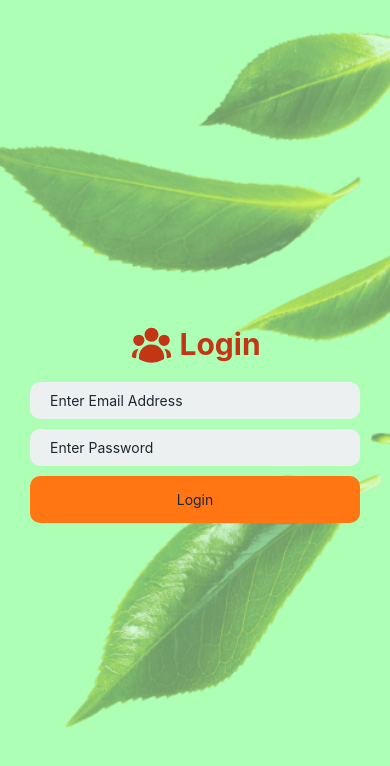
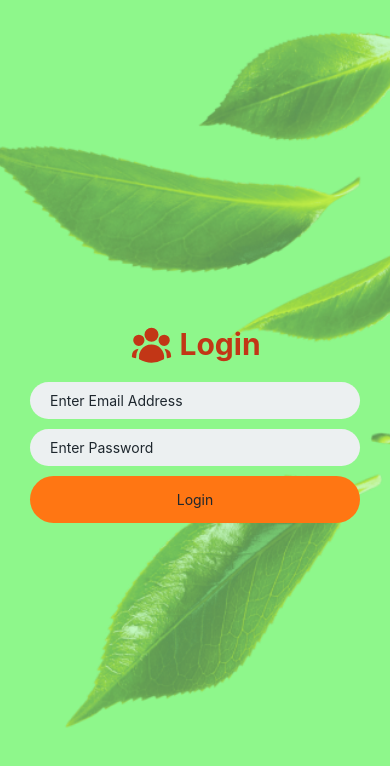
Before and after one commit to wahsandaruwan/tea_mobile_frontend, a React Native app: screen /Login in a window 390 px wide. Shown: the top 766 px of the page. Built offline with nearby package versions, Linux system fonts and the light colour scheme.

Commit message:
Updated code

```diff
--- a/src/constants/Colors.js
+++ b/src/constants/Colors.js
@@ -2,7 +2,7 @@
 const Colors = {
   primary: "#44bd32",
   secondary: "#c23616",
-  ternary: "#AEFFB6",
+  ternary: "#8ef78b",
   light: "#ecf0f1",
   orange: "#FF7613",
   dark: "#1e272e",
--- a/src/screens/Login.js
+++ b/src/screens/Login.js
@@ -78,7 +78,7 @@ export default function Login({ navigation }) {
               placeholder="Enter Email Address"
               style={{
                 width: "100%",
-                borderRadius: 10,
+                borderRadius: 30,
                 backgroundColor: Colors.light,
                 color: Colors.dark,
                 paddingVertical: 10,
@@ -91,7 +91,7 @@ export default function Login({ navigation }) {
               secureTextEntry={true}
               style={{
                 width: "100%",
-                borderRadius: 10,
+                borderRadius: 30,
                 backgroundColor: Colors.light,
                 color: Colors.dark,
                 paddingVertical: 10,
@@ -105,7 +105,7 @@ export default function Login({ navigation }) {
                 backgroundColor: Colors.orange,
                 paddingVertical: 15,
                 paddingHorizontal: 20,
-                borderRadius: 10,
+                borderRadius: 30,
               }}
               onPress={() => navigation.navigate("InnerNav")}
             >
--- a/src/screens/Welcome.js
+++ b/src/screens/Welcome.js
@@ -55,7 +55,7 @@ export default function Welcome({ navigation }) {
               style={{
                 paddingVertical: 15,
                 paddingHorizontal: 20,
-                borderRadius: 10,
+                borderRadius: 30,
                 backgroundColor: Colors.orange,
               }}
               onPress={() => navigation.navigate("Login")}
--- a/src/screens/Withering.js
+++ b/src/screens/Withering.js
@@ -58,7 +58,7 @@ export default function Withering({ navigation }) {
                 backgroundColor: Colors.orange,
                 paddingVertical: 15,
                 paddingHorizontal: 30,
-                borderRadius: 10,
+                borderRadius: 30,
               }}
               onPress={() => navigation.navigate("InnerNav")}
             >
```
